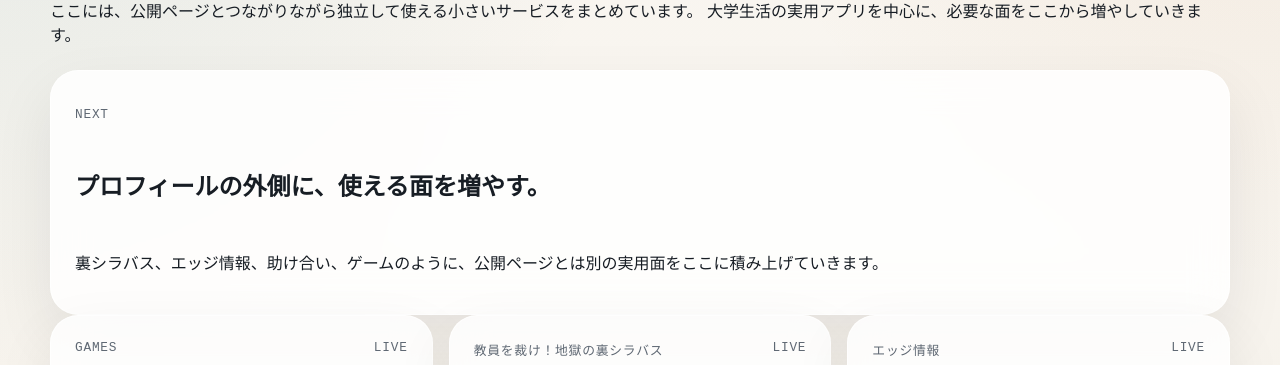
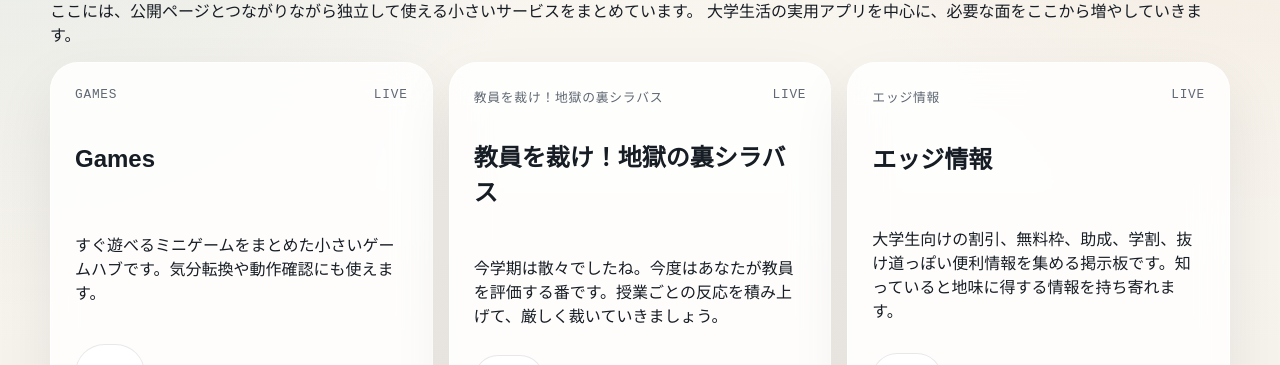
Before and after one commit to KaitoSado/private-field-homepage, a Next.js app: page /apps in a window 1280 px wide. Shown: the part 281-646 px from the top of the page. Built offline with nearby package versions, Linux system fonts and the light colour scheme; no server answers.

Commit message:
Remove apps next panel

```diff
--- a/app/apps/page.js
+++ b/app/apps/page.js
@@ -50,11 +50,6 @@ export default function AppsPage() {
             大学生活の実用アプリを中心に、必要な面をここから増やしていきます。
           </p>
         </div>
-        <div className="surface feature-card">
-          <p className="eyebrow">Next</p>
-          <h2>プロフィールの外側に、使える面を増やす。</h2>
-          <p>裏シラバス、エッジ情報、助け合い、ゲームのように、公開ページとは別の実用面をここに積み上げていきます。</p>
-        </div>
       </section>
 
       <section className="card-grid">
```
